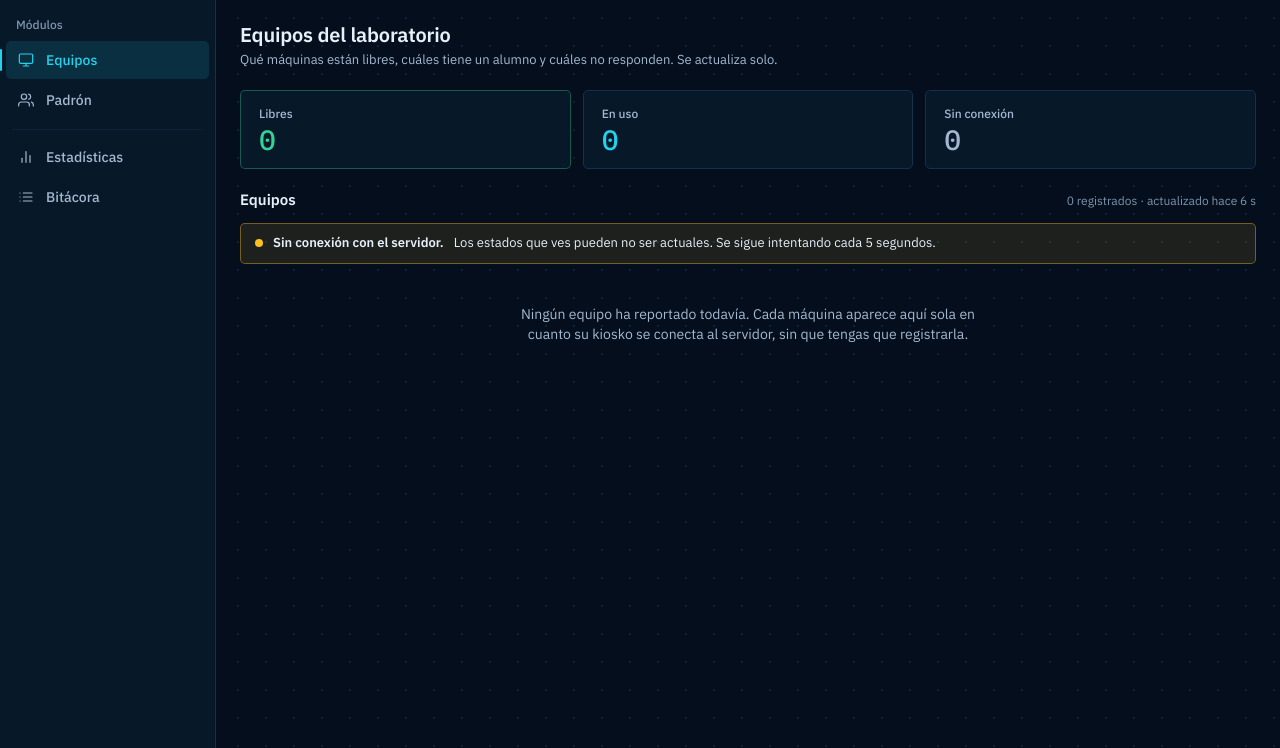
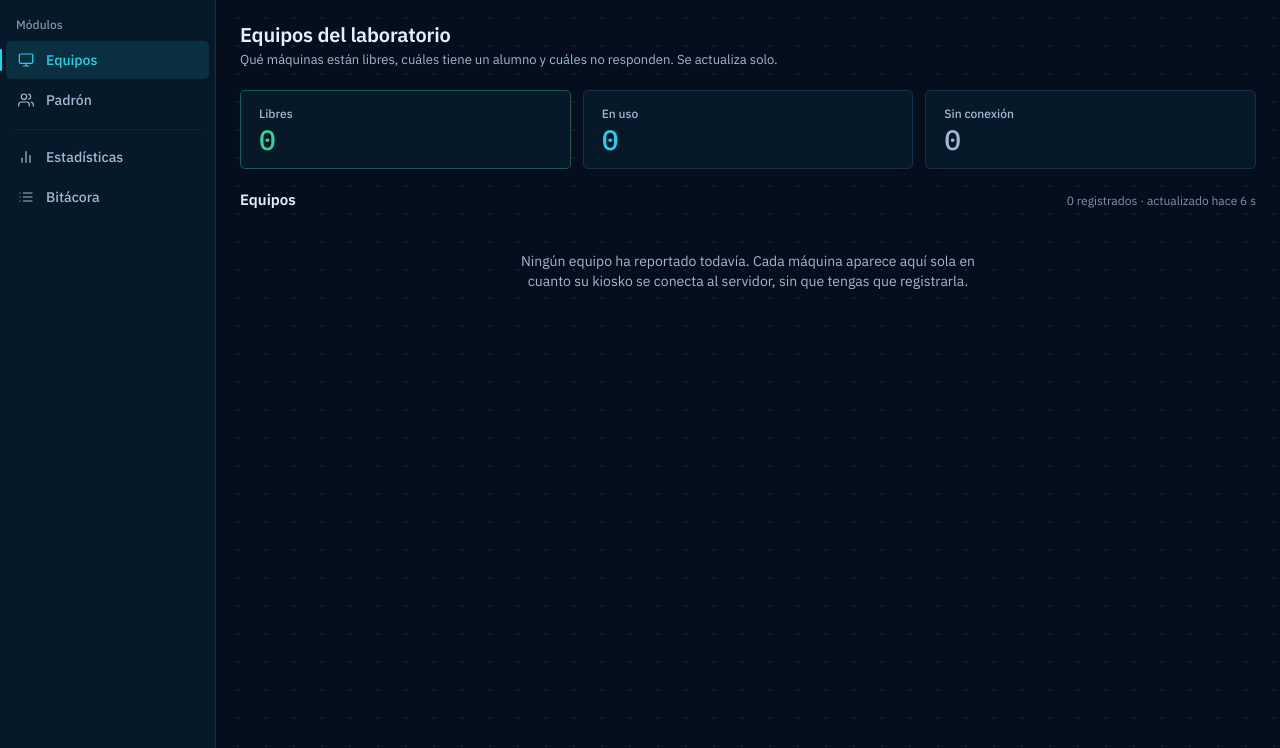
Before and after one commit to emilianopime/Proyecto-biblioteca, a Flask app: page / in a window 1280 px wide. Shown: the part 52-800 px from the top of the page. Run offline with Flask 3, Linux system fonts and the light colour scheme; the visitor is signed in with stand-in values (Sample User, id 1); data that the repository does not hold is empty; some libraries are stand-ins or nearby versions.

Commit message:
Ocultar de verdad el aviso de servidor caido cuando el servidor responde
La franja se mostraba siempre porque su display: flex le ganaba al
atributo hidden. Regla global [hidden] { display: none !important } y
prueba de que en estado normal no aparece.

```diff
--- a/SERVIDOR-V2/static/css/dashboard.css
+++ b/SERVIDOR-V2/static/css/dashboard.css
@@ -42,6 +42,7 @@
 }
 
 *, *::before, *::after { box-sizing: border-box; margin: 0; padding: 0; }
+[hidden] { display: none !important; }   /* que ninguna regla de display le gane al atributo hidden */
 
 html { color-scheme: dark; }
 
```
Also changed, not shown: SERVIDOR-V2/tests/test_dashboard_ui.py (+8 -0 lines).
